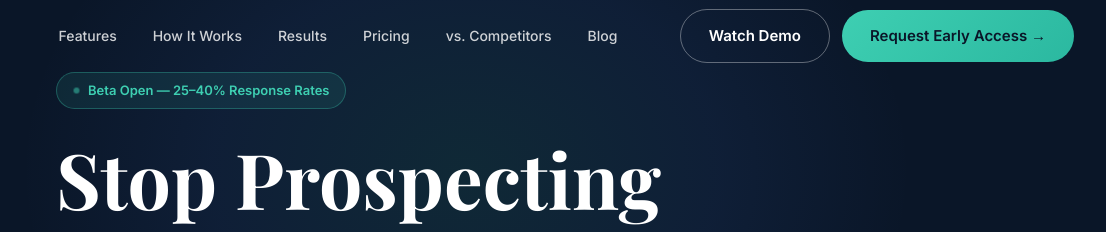
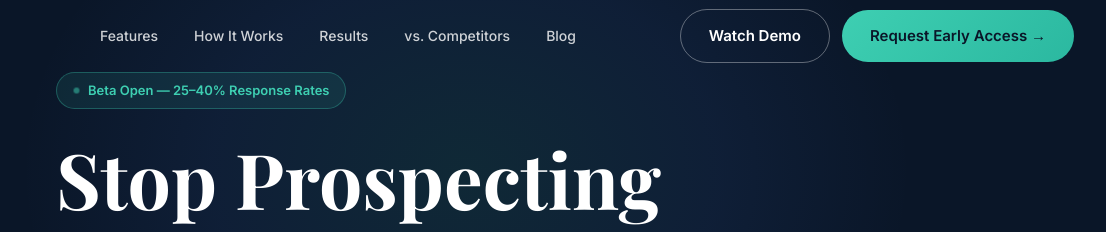
Before and after one commit to Ginder344cd/archematch-site, a plain HTML site: page index.html in a window 1280 px wide. Shown: the top 232 px of the page, 174-1280 px from the left. Drawn offline with nearby package versions, Linux system fonts and the light colour scheme; a web font is replaced by a local one.

Commit message:
Remove Pricing link and update demo video source
Removed Pricing link from navigation and updated demo video source.

```diff
--- a/index.html
+++ b/index.html
@@ -1306,7 +1306,6 @@
       <li><a href="#features">Features</a></li>
       <li><a href="#how-it-works">How It Works</a></li>
       <li><a href="#results">Results</a></li>
-      <li><a href="mailto:info@archematch.com">Pricing</a></li>
       <li><a href="competitors.html">vs. Competitors</a></li>
       <li><a href="blog/">Blog</a></li>
     </ul>
@@ -1601,7 +1600,7 @@
 
       <div class="demo-wrapper fade-up">
         <iframe
-          src="https://www.youtube.com/embed/UMaFasZaXUM"
+          src="https://www.youtube.com/embed/nAhhLG38x5c"
           title="Rainmaker Demo"
           allow="accelerometer; autoplay; clipboard-write; encrypted-media; gyroscope; picture-in-picture"
           allowfullscreen>
@@ -1770,7 +1769,7 @@
   <!-- =============================================
        PRICING
   ============================================= -->
-  <section class="section" id="pricing">
+  <section class="section" id="pricing" style="display:none;">
     <div class="container">
       <div class="center fade-up">
         <div class="label">Pricing</div>
@@ -1953,7 +1952,6 @@
             <li><a href="#features">Features</a></li>
             <li><a href="#how-it-works">How It Works</a></li>
             <li><a href="#demo">Watch Demo</a></li>
-            <li><a href="mailto:info@archematch.com">Pricing</a></li>
             <li><a href="#">API Access</a></li>
           </ul>
         </div>
```
